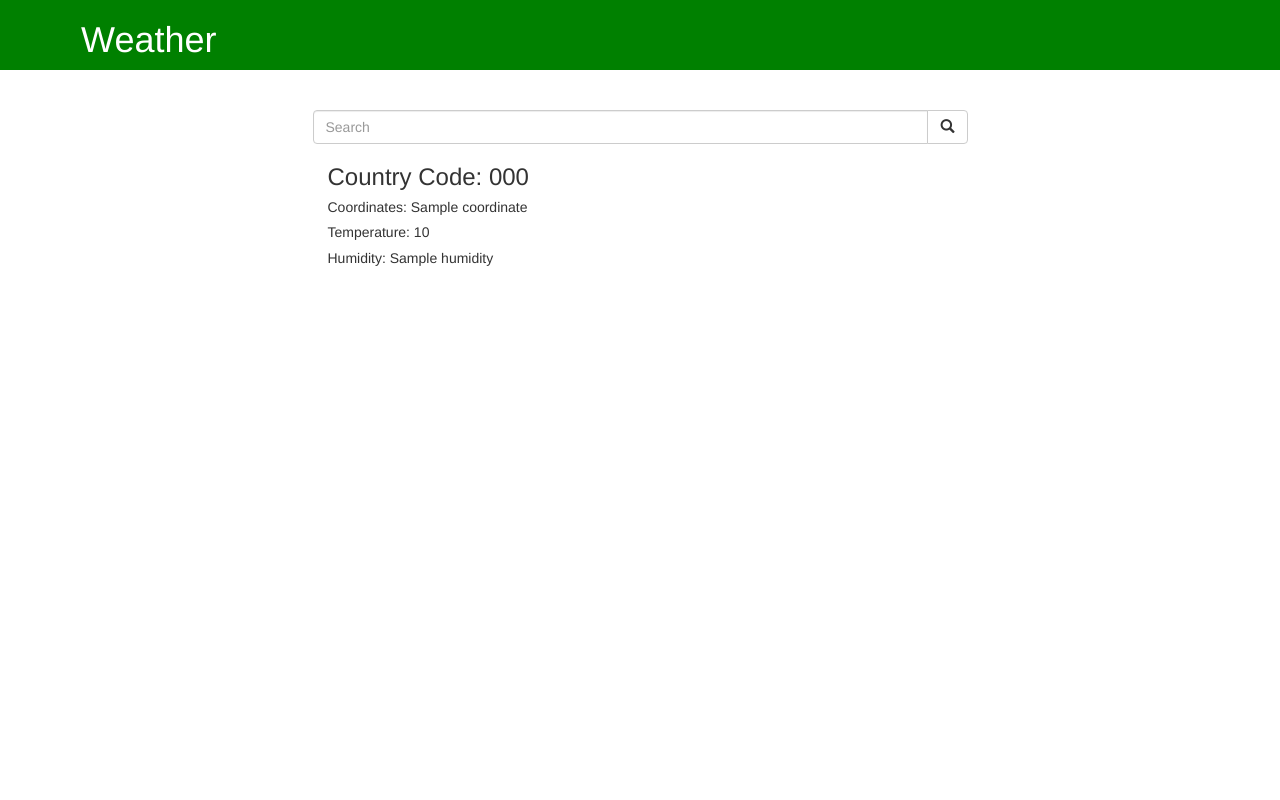
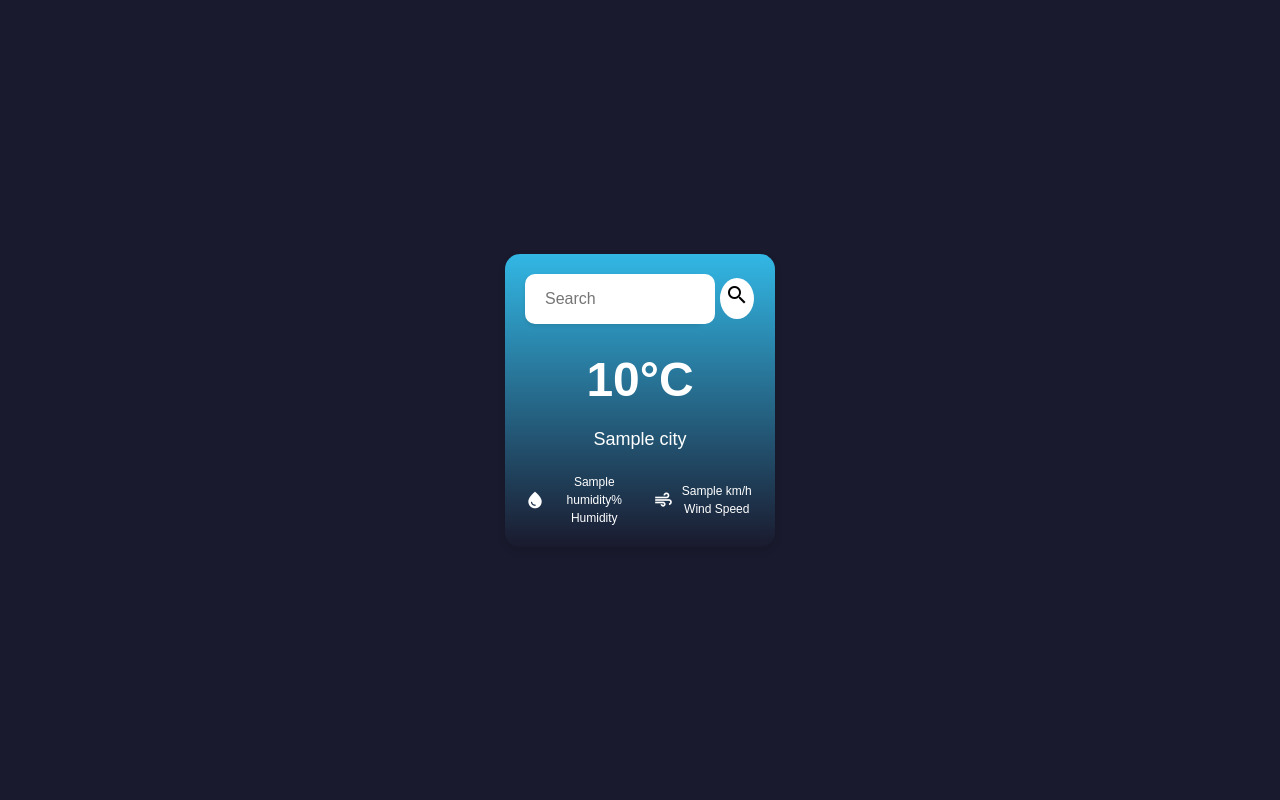
Before and after one commit to Vivek-vp123/weatherapp, a Django app: template weather/templates/weather.html in a window 1280 px wide. Run offline with Django 5.2, Linux system fonts and the light colour scheme; the template is opened without the code that fills it: most values are stand-ins (such as "Sample title", 1, 10 or a date in 2020); some libraries are stand-ins or nearby versions.

Commit message:
commited

```diff
--- a/weather/templates/weather.html
+++ b/weather/templates/weather.html
@@ -3,48 +3,167 @@
 <head>
     <meta charset="utf-8">
     <title>Weather App</title>
-    <link rel="stylesheet" href="https://maxcdn.bootstrapcdn.com/bootstrap/3.4.0/css/bootstrap.min.css">
-    <script src="https://ajax.googleapis.com/ajax/libs/jquery/3.4.1/jquery.min.js"></script>
+    <link href="https://fonts.googleapis.com/icon?family=Material+Icons" rel="stylesheet">
+    <link rel="stylesheet" href="https://cdnjs.cloudflare.com/ajax/libs/weather-icons/2.0.9/css/weather-icons.min.css">
+    <link rel="stylesheet" href="https://cdnjs.cloudflare.com/ajax/libs/font-awesome/6.0.0-beta3/css/all.min.css">
+    <link rel="stylesheet" href="styles.css">
+    <link href="https://cdn.jsdelivr.net/npm/bootstrap@5.3.3/dist/css/bootstrap.min.css" rel="stylesheet" integrity="sha384-QWTKZyjpPEjISv5WaRU9OFeRpok6YctnYmDr5pNlyT2bRjXh0JMhjY6hW+ALEwIH" crossorigin="anonymous">
+    <script src="https://cdn.jsdelivr.net/npm/bootstrap@5.3.3/dist/js/bootstrap.bundle.min.js" integrity="sha384-YvpcrYf0tY3lHB60NNkmXc5s9fDVZLESaAA55NDzOxhy9GkcIdslK1eN7N6jIeHz" crossorigin="anonymous"></script>
     <script src="https://maxcdn.bootstrapcdn.com/bootstrap/3.4.0/js/bootstrap.min.js"></script>
     <style>
         .center-form {
             margin: 0 auto;
-            width: 50%; /* Adjust width as needed */
+            width: 100%; /* Adjust width as needed */
         }
         .header {
             background: green;
             color: white;
         }
+        .container{
+            margin: 0;
+            position: absolute;
+            top: 20%;
+            left: 25%;
+            color: #2E2E2E;
+            letter-spacing: 3px;
+            font-family: Tahoma, Verdana, sans-serif;
+        }
+        h3{
+            color: black;
+        }
+        body {
+            display: flex;
+            justify-content: center;
+            align-items: center;
+            height: 100vh;
+            background-color: #1a1a2e;
+            margin: 0;
+            font-family: 'Arial', sans-serif;
+        }
+
+        .weather-card {
+            background: linear-gradient(to bottom, #32b7e5, #1a1a2e);
+            border-radius: 15px;
+            color: white;
+            text-align: center;
+            padding: 20px;
+            width: 270px;
+            box-shadow: 0 4px 8px rgba(0, 0, 0, 0.1);
+        }
+
+        .search-bar {
+            display: flex;
+            justify-content: space-between;
+            align-items: center;
+            background-color: white;
+            border-radius: 10px;
+            padding: 5px 10px;
+            margin-bottom: 20px;
+            box-shadow: 0 2px 4px rgba(0, 0, 0, 0.1);
+            width: 180px;
+            height: 50px;
+            margin-right: 20px;
+        }
+
+        .search-bar input {
+            border: none;
+            outline: none;
+            flex: 1;
+            padding: 5px 10px;
+            border-radius: 10px;
+            width: 180px;
+            height: 50px;
+            margin-right: 5px;
+        }
+
+        .search-bar button {
+            background: white;
+            border-radius: 50%;
+            border: none;
+            cursor: pointer;
+            padding: 5px;
+        }
+
+        .weather-info {
+            margin-bottom: 20px;
+        }
+
+        .weather-icon {
+            font-size: 50px;
+        }
+
+        .temperature {
+            font-size: 48px;
+            font-weight: bold;
+        }
+
+        .location {
+            font-size: 18px;
+            margin-top: 10px;
+        }
+
+        .additional-info {
+            display: flex;
+            justify-content: space-between;
+            margin-top: 20px;
+        }
+
+        .additional-info div {
+            display: flex;
+            align-items: center;
+        }
+
+        .additional-info .material-icons {
+            font-size: 20px;
+            margin-right: 5px;
+        }
+        .wind-speed {
+            font-size: 12px;
+        }
+        .wind-speed .material-icons {
+           margin-left: 15px;
+        }
+        .humidity {
+            font-size: 12px;
+        }
+    </style>
+
     </style>
 </head>
 <body>
-    <nav class="row header">
-        <h1 class="col-md-3 text-center">Weather</h1>
-    </nav>
-    <br>
-    <br>
-    <div class="row">
+
+        <div class="weather-card">
         <form method="POST" class="center-form">
             {% csrf_token %}
-            <div class="input-group">
-                <input type="text" class="form-control" name="city" placeholder="Search">
-                <div class="input-group-btn">
-                    <button class="btn btn-default" type="submit">
-                        <i class="glyphicon glyphicon-search"></i>
-                    </button>
+            <div class="search-bar">
+                <input type="search" name="city" placeholder="Search">
+                <button><span class="material-icons" type="submit">search</span></button>
+            </div>
+        </form>
+        {% if error %}
+        <div class="alert alert-warning alert-dismissible fade show" role="alert">
+            <strong>Error</strong> {{error}}.
+            <button type="button" class="btn-close" data-bs-dismiss="alert" aria-label="Close"></button>
+        </div>
+        {% elif country_code and coordinate and temp and humidity %}
+            <div class="weather-info">
+                <i id="weather-icon" class="weather-icon {{weather_icon_class }}"></i>
+                <div class="temperature">{{ temp }}°C</div>
+                <div class="location">{{ city }}</div>
+            </div>
+            <div class="additional-info">
+                <div class="humidity">
+                    <span class="material-icons">water_drop</span>
+                    <span>{{ humidity }}% Humidity</span>
+                </div>
+                <div class="wind-speed">
+                    <span class="material-icons">air</span>
+                    <span>{{wind_speed}} km/h Wind Speed</span>
                 </div>
             </div>
-        </form>
-    </div>
-    <div class="row">
-        {% if country_code and coordinate and temp and humidity %}
-        <div class="col-md-6 col-md-offset-3">
-            <h3>Country Code: {{ country_code }}</h3>
-            <h5>Coordinates: {{ coordinate }}</h5>
-            <h5>Temperature: {{ temp }}</h5>
-            <h5>Humidity: {{ humidity }}</h5>
+            {% endif %}
         </div>
-        {% endif %}
-    </div>
+    </body>
+
 </body>
 </html>
```
Also changed, not shown: weather/views.py (+60 -13 lines).
